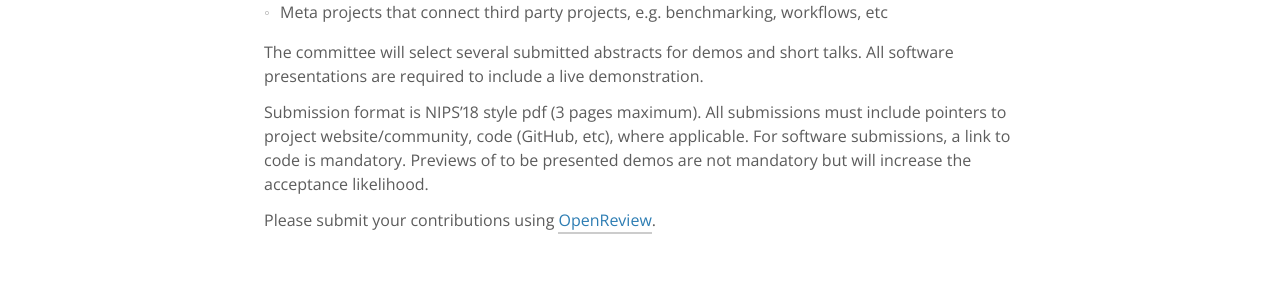
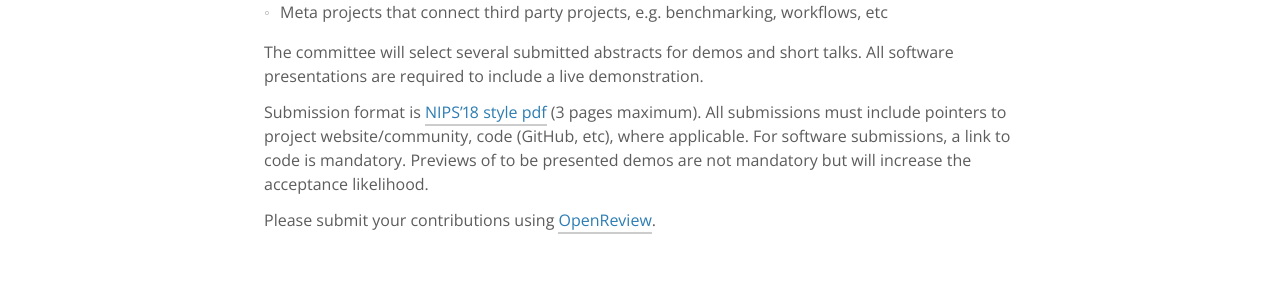
Before and after one commit to nips-2018-oss/nips-2018-oss.github.io, a Jekyll site: the page built from cfp.md, in a window 1280 px wide. Shown: the part 507-802 px from the top of the page. Built offline with Jekyll 4.4.1, drawn with Linux system fonts in a browser that asks for light colours; part of the change alters nothing that is shown.

```diff
--- a/cfp.md
+++ b/cfp.md
@@ -15,6 +15,6 @@ Possible topics include (but not exclusively):
 
 The committee will select several submitted abstracts for demos and short talks. All software presentations are required to include a live demonstration.
 
-Submission format is NIPS'18 style pdf (3 pages maximum). All submissions must include pointers to project website/community, code (GitHub, etc), where applicable. For software submissions, a link to code is mandatory. Previews of to be presented demos are not mandatory but will increase the acceptance likelihood.
+Submission format is [NIPS'18 style pdf](https://nips.cc/Conferences/2018/PaperInformation/StyleFiles) (3 pages maximum). All submissions must include pointers to project website/community, code (GitHub, etc), where applicable. For software submissions, a link to code is mandatory. Previews of to be presented demos are not mandatory but will increase the acceptance likelihood.
 
 Please submit your contributions using [OpenReview](https://openreview.net/group?id=NIPS.cc/2018/Workshop/MLOSS).
```
